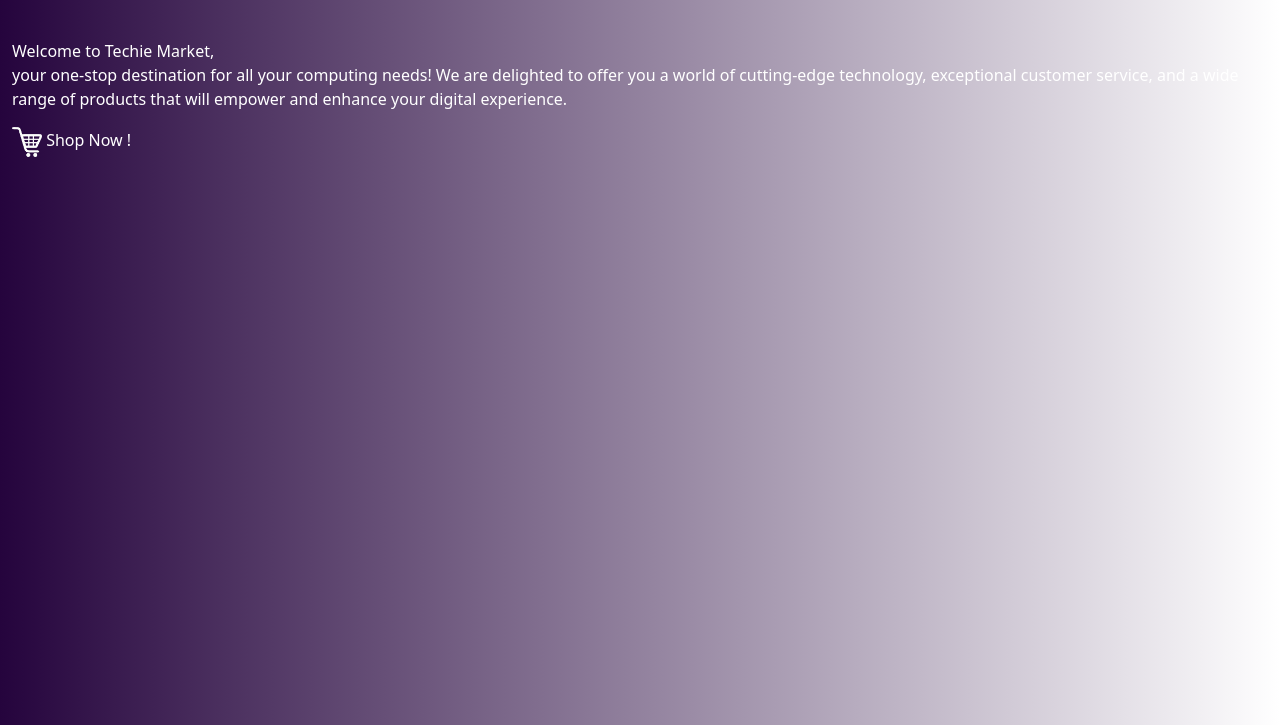
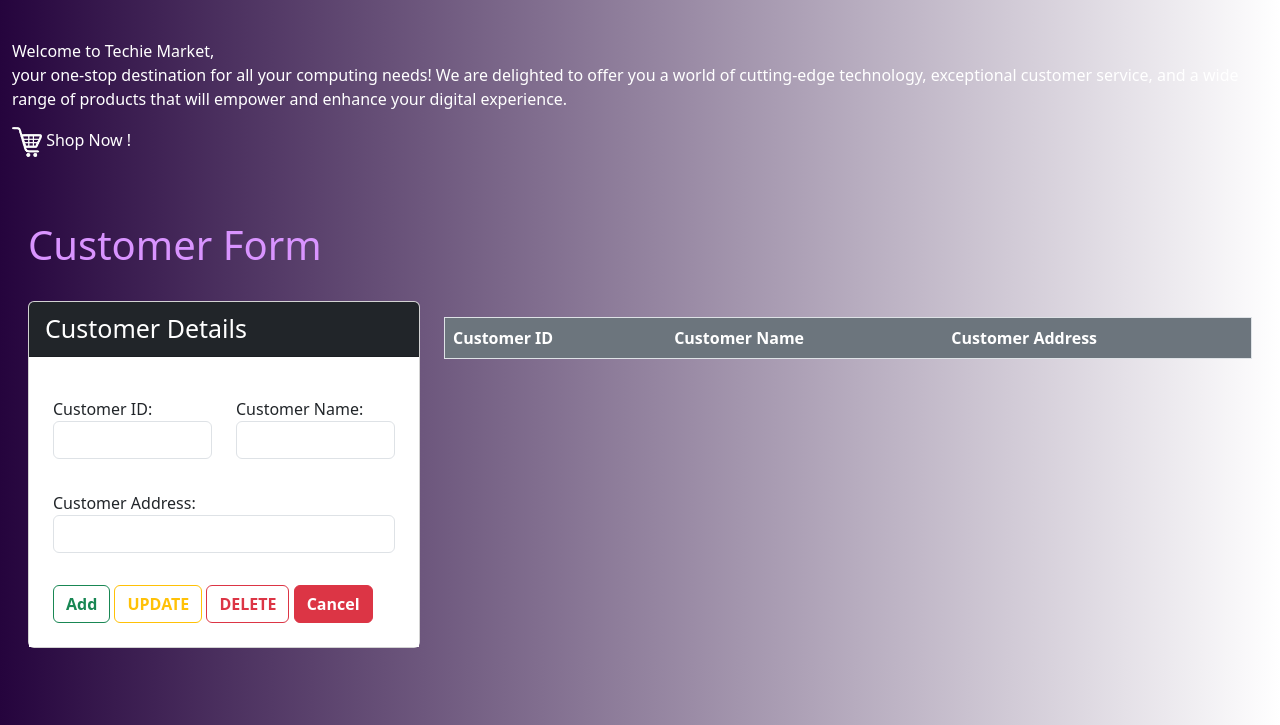
Before and after one commit to sachinivindoya/TechieMarket_POS, a plain HTML site: page index.html in a window 1280 px wide. Shown: the part 75-800 px from the top of the page. Drawn offline with Linux system fonts and the light colour scheme.

Commit message:
customer

```diff
--- a/assets/style/style.css
+++ b/assets/style/style.css
@@ -14,3 +14,9 @@ body{
 p{
     color: white;
 }
+.mx-3{
+    color: #d994ff;
+}
+.bg-secondary{
+    color: white;
+}
--- a/index.html
+++ b/index.html
@@ -49,5 +49,63 @@
     </div>
 </div>
 
+<!--Customer Form-->
+
+<div class="container-fluid mt-5" id="customerform">
+    <h1 class="mx-3">Customer Form</h1>
+    <div class="row mt-3 p-3">
+        <div class="col-xl-4 col-lg-6">
+            <div class="bg-white card">
+                <div class="bg-dark card-header text-white" style="font-size: 25px">
+                    Customer Details
+                </div>
+                <div class="card-body bg-white text-dark">
+                    <div class="row p-2 mt-3">
+                        <div class="form-group col-6">
+                            <lable>Customer ID:</lable>
+                            <input type="text" id="txtCustomerId0" class="form-control">
+                            <span class="control-error" id="lblcusid"></span>
+                        </div>
+                        <div class="form-group col-6">
+                            <lable>Customer Name:</lable>
+                            <input type="text" id="txtCustomerName0" class="form-control">
+                            <span class="control-error" id="lblcusname"></span>
+                        </div>
+                    </div>
+                    <div class="row p-2 mt-3">
+                        <div class="form-group col-12">
+                            <lable>Customer Address:</lable>
+                            <input type="text" id="txtCustomerAddress0" class="form-control">
+                            <span class="control-error" id="lblcusaddress"></span>
+                        </div>
+                    </div>
+                    <div class="row p-2 mt-3">
+                        <div class="form-group col-12">
+                            <button type="button" class="btn btn-outline-success fw-bold" id="btnCustomerAdd">Add</button>
+                            <button type="button" class="btn btn-outline-warning fw-bold" id="btnCustomerUpdate">UPDATE</button>
+                            <button type="button" class="btn btn-outline-danger fw-bold" id="btnCustomerDelete">DELETE</button>
+                            <button type="button" class="btn btn-danger fw-bold" id="btnCustomerCancel">Cancel</button>
+                        </div>
+                    </div>
+                </div>
+            </div>
+        </div>
+        <div class="col-xl-8 col-lg-6">
+            <table class="table table-hover border mt-3 p-3">
+                <thead class="bg-secondary" >
+                <tr>
+                    <th scope="col">Customer ID</th>
+                    <th scope="col">Customer Name</th>
+                    <th scope="col">Customer Address</th>
+                </tr>
+                </thead>
+                <tbody class="bg-secondary text-white" id="tblCustomer">
+                </tbody>
+            </table>
+        </div>
+    </div>
+</div>
+
+
 </body>
 </html>
```
